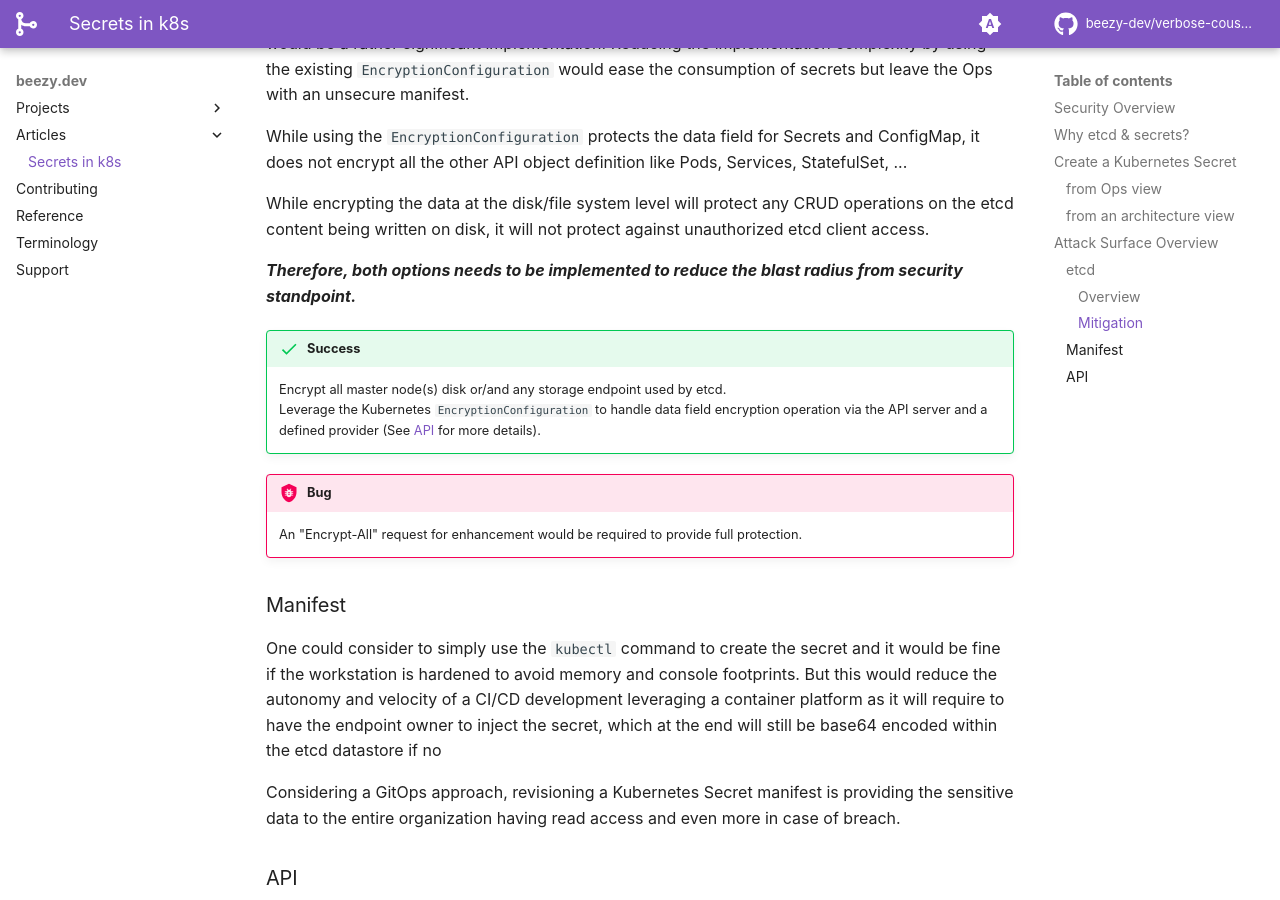
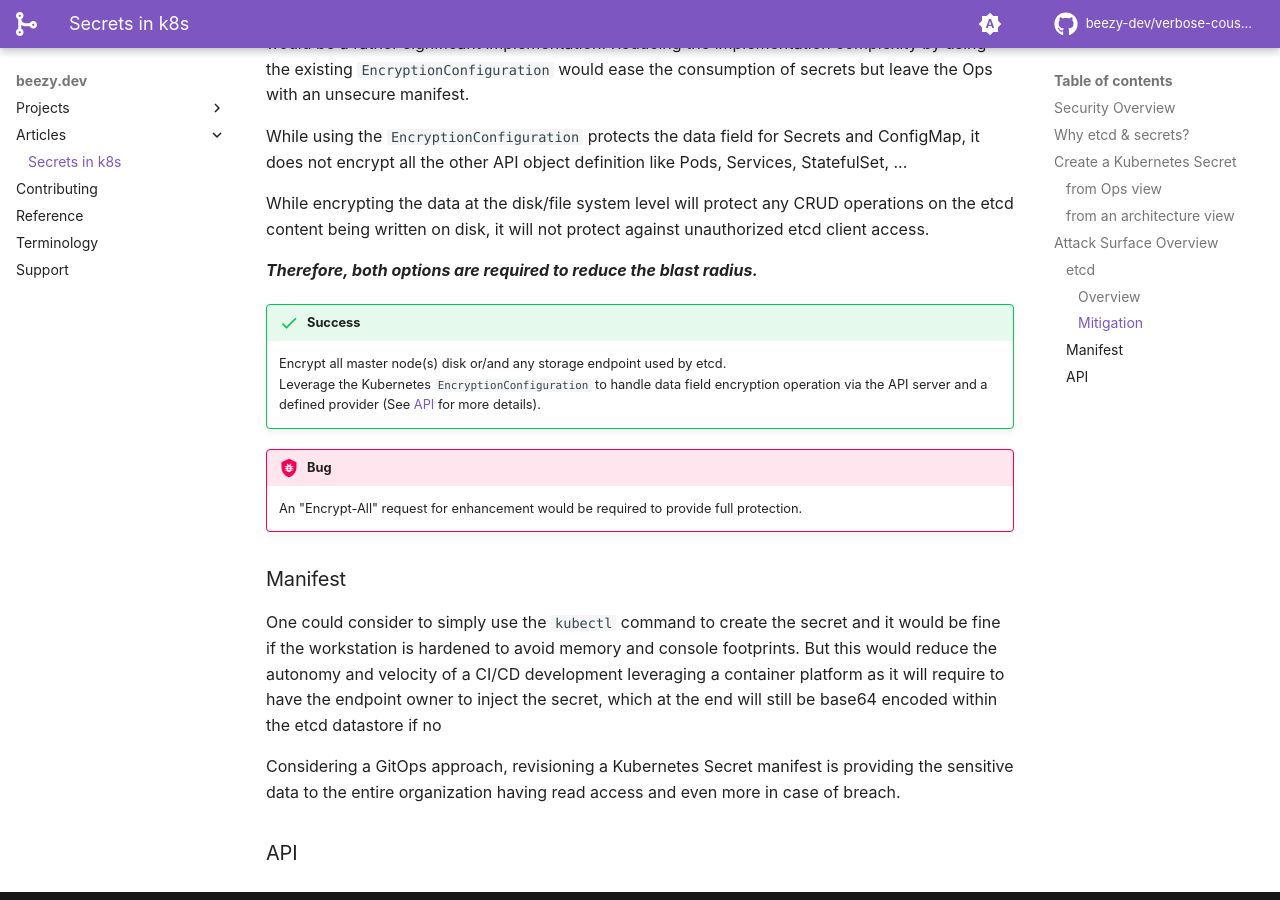
Before and after one commit to beezy-dev/verbose-couscous, an MkDocs documentation site: the page built from docs/community/k8s-secrets.md, in a window 1280 px wide and 900 px high, scrolled down 3823 px. Built offline with MkDocs 1.6.1 and Material for MkDocs 9.7.7, drawn with Linux system fonts in a browser that asks for light colours; some web fonts are replaced; comment, search, counter and statistics services are not loaded.

Commit message:
adding community/k8s-secrets.md

````diff
--- a/docs/community/k8s-secrets.md
+++ b/docs/community/k8s-secrets.md
@@ -143,7 +143,7 @@ While using the ```EncryptionConfiguration``` protects the data field for Secret
 
 While encrypting the data at the disk/file system level will protect any CRUD operations on the etcd content being written on disk, it will not protect against unauthorized etcd client access.
 
-***Therefore, both options needs to be implemented to reduce the blast radius from security standpoint.***
+***Therefore, both options are required to reduce the blast radius.***
 
 !!! success
     Encrypt all master node(s) disk or/and any storage endpoint used by etcd.
````
